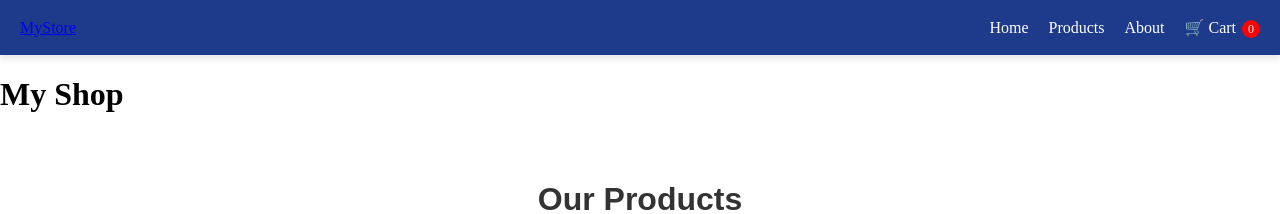
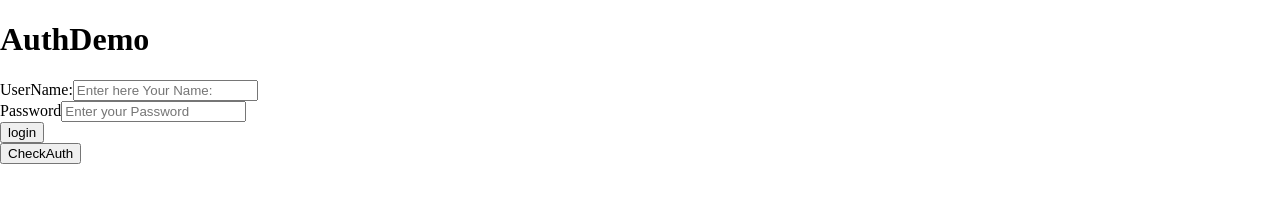
Before and after one commit to Sonu445kum/Redux-Toolkit-RTK-, a React (Vite) app: page / in a window 1280 px wide. Shown: the top 214 px of the page. Built offline with nearby package versions, Linux system fonts and the light colour scheme.

Commit message:
Create a Authentications for login,logout with RTK

```diff
--- a/src/App.jsx
+++ b/src/App.jsx
@@ -1,4 +1,5 @@
 
+import AuthDemo from './Authentications/AuthDemo';
 import AllProductsList from './CartSystem/AllProductList'
 import Cart from './CartSystem/Cart'
 import About from './Components/About';
@@ -24,7 +25,7 @@ function App() {
       {/* <Cart/>
       <AllProductsList/> */}
 
-      <Router>
+      {/* <Router>
       <Navbar />
       <h1>My Shop</h1>
       <div className="p-4">
@@ -35,11 +36,14 @@ function App() {
           <Route path="/cart" element={<Cart />} />
         </Routes>
       </div>
-    </Router>
+    </Router>  */}
 
 
        {/* TodoApp */}
        {/* <TodoApp/> */}
+
+       {/* Authentications */}
+       <AuthDemo/>
     </>
   )
 }
--- /dev/null
+++ b/src/Authentications/AuthDemo.jsx
@@ -0,0 +1,62 @@
+import React, { useState } from 'react'
+import { useDispatch, useSelector } from 'react-redux';
+import { checkAuth, login, logout } from './AuthenticationsSlice';
+
+export default function AuthDemo() {
+    // create the useState for the storing the username and password for the user
+    const [form,setForm] =useState({userName:"",password:""});
+    // get userInfo from authSlice
+    const {user,error,status} =useSelector((state)=>state.auth);
+    // used Dispatch to send the actions to the reducers for update the state
+    const dispatch =useDispatch();
+
+    // create her a function to handlethe login form
+    const handleLoing =()=>{
+        dispatch(login(form))
+    }
+    // create her function to logout the form
+    const handleLogout =()=>{
+        dispatch(logout());
+    }
+
+    // create a function handle the check auth
+    const handleAuthentications =()=>{
+        dispatch(checkAuth());
+    }
+  return (
+    <div>
+        <h1>AuthDemo</h1>
+        {
+            user ? (
+               <div>
+                <p>Welcome,{user.userName}</p>
+                <button onClick={handleLogout}>Logout</button>
+               </div>
+
+            ):(
+                <div>
+                    <label htmlFor="username">UserName:</label>
+                    <input type="text" id='username'
+                     value={form.userName} name='userName'
+                    onChange={(e)=>setForm({...form,userName:e.target.value})}
+                    placeholder='Enter here Your Name:'
+                    />
+                    <br />
+                    <label htmlFor="userpass">Password</label>
+                    <input type="password"  id='userpass'
+                     value={form.password} name='password'
+                      onChange={(e)=>setForm({...form,password:e.target.value})}
+                       placeholder='Enter your Password'
+                    />
+                    <br />
+                    <button onClick={handleLoing} disabled={status==="loading"}>
+                        {status==="loading"  ? "Logging...in":"login"}
+                    </button>
+                  {error && <p style={{ color: "red" }}>{error}</p>}
+                </div>
+            )
+        }
+        <button onClick={handleAuthentications}>CheckAuth</button>
+    </div>
+  )
+}
--- /dev/null
+++ b/src/Authentications/AuthenticationsSlice.js
@@ -0,0 +1,77 @@
+import { createAsyncThunk, createSlice, isRejectedWithValue } from "@reduxjs/toolkit";
+
+
+// fake api to simulate the login
+const  fakeLoginApi =async(credentials)=>{
+    return new Promise((resolve,reject)=>{
+        setTimeout(()=>{
+            if(credentials.username === "Admin" && credentials.password === "123admin"){
+                resolve({username:"admin",token:"fake_jwt_token_123"});
+            }else{
+                reject(new Error("Invalid the Username And Password"))
+            }
+
+        },1000)
+    })
+};
+
+//async thunk for the login
+export const login =createAsyncThunk(
+    "async/login",
+    async(credentials,{isRejectedWithValue})=>{
+        try {
+            const user = await fakeLoginApi(credentials);
+            localStorage("user",JSON.stringify(user)); // save the user
+            return user;
+        } catch (error) {
+            return isRejectedWithValue(error.message);
+
+        }
+    }
+);
+//sync thunk for checking the authentications(from the localstorage);
+export const checkAuth =createAsyncThunk("auth/checkAuth",async()=>{
+    const user =localStorage.getItem("user");
+    return user ? JSON.parse(user):null;
+});
+
+// here i m creating the auth slice
+const authSlice =createSlice({
+    name:'auth',
+    initialState:{
+        user:null,
+        status:"idle",
+        error:null
+    },
+    // create the reducers
+    reducers:{
+        logout:(state)=>{
+            state.user=null;
+            localStorage.removeItem("user");
+        }
+    },
+    //extraReducers :extraReducers are used when the action are define outside slice
+    extraReducers:(builder)=>{
+        builder
+        .addCase(login.pending,(state,action)=>{
+            state.user="locading";
+            state.error=null;
+        })
+        .addCase(login.fulfilled,(state,action)=>{
+            state.user="Success";
+            state.user=action.payload;
+        })
+        .addCase(login.rejected,(state,action)=>{
+            state.user="failed";
+            state.error=action.payload;
+        })
+        //check for authentications
+        .addCase(checkAuth.fulfilled,(state,action)=>{
+            state.user =action.payload;
+        })
+    }
+});
+// export the actions
+export const {logout} =authSlice.actions;
+// export the reducers
+export default authSlice.reducer;
--- a/src/Store.js
+++ b/src/Store.js
@@ -3,6 +3,7 @@ import counterReducer from "./Redux/CounterSlice";
 import cartReducer from "./CartSystem/CartSlice";
 import productsReducer from "./CartSystem/ProductSlice"; //  plural name
 import todosReducer from "./TodoApp/TodoSlice";
+import authReducer from "./Authentications/AuthenticationsSlice"
 
 export const store = configureStore({
   reducer: {
@@ -10,5 +11,6 @@ export const store = configureStore({
     cart: cartReducer,
     products: productsReducer, //  plural in store
     todos:todosReducer,
+    auth:authReducer,
   },
 });
```
